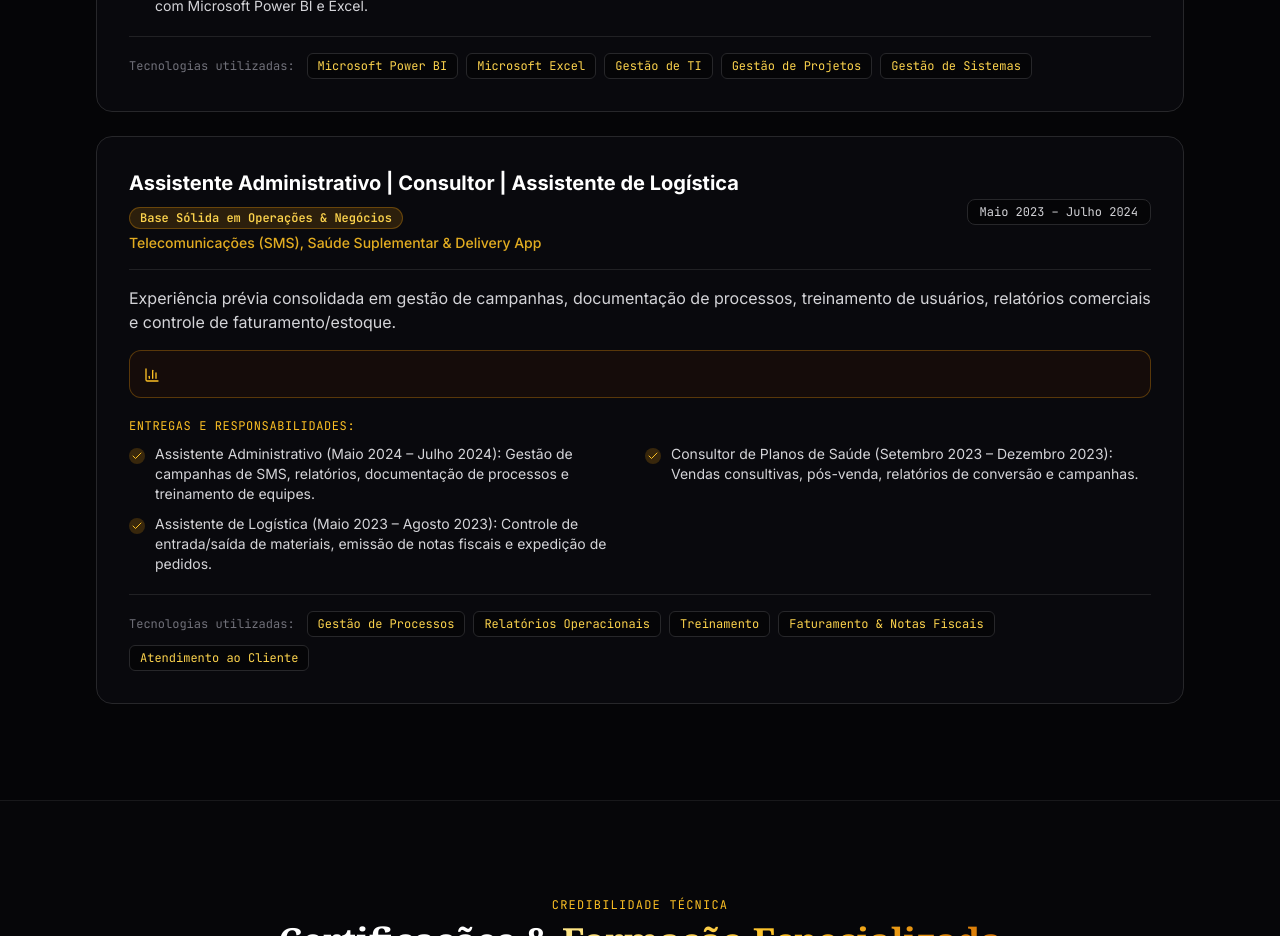
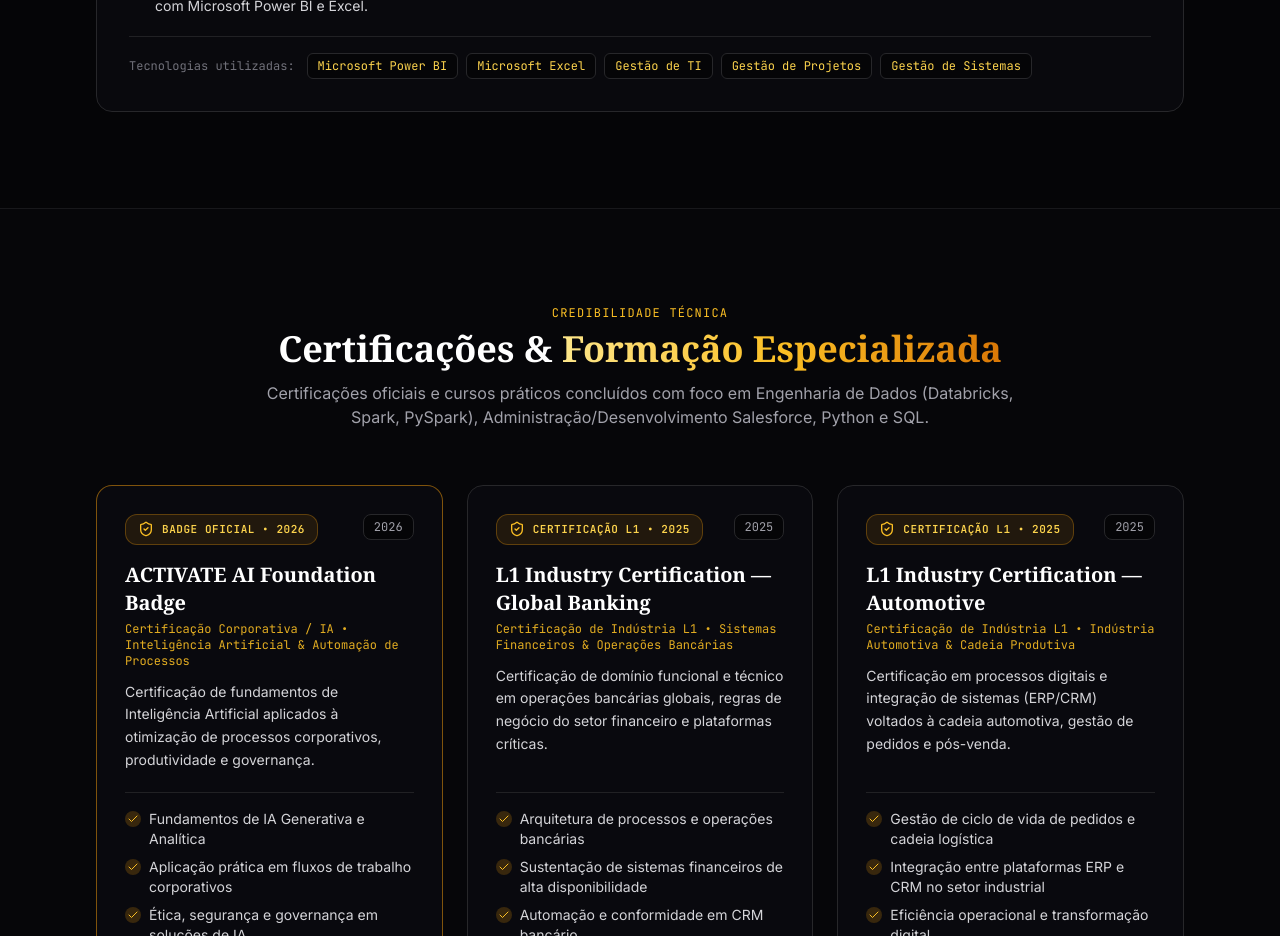
Before and after one commit to VictorWeiland/PortifolioOfc, a React (Vite) app: page / in a window 1280 px wide. Shown: the part 5740-6676 px from the top of the page. Built offline with nearby package versions, Linux system fonts and the light colour scheme.

Commit message:
ajuste experiencia

```diff
--- a/src/data/i18n.ts
+++ b/src/data/i18n.ts
@@ -238,22 +238,6 @@ export const I18N_DATA: Record<Language, PortfolioData> = {
             'Desenvolvimento de relatórios executivos e acompanhamento de KPIs com Microsoft Power BI e Excel.',
           ],
           techStack: ['Microsoft Power BI', 'Microsoft Excel', 'Gestão de TI', 'Gestão de Projetos', 'Gestão de Sistemas'],
-        },
-        {
-          id: 'exp-5',
-          role: 'Assistente Administrativo | Consultor | Assistente de Logística',
-          period: 'Maio 2023 – Julho 2024',
-          sector: 'Telecomunicações (SMS), Saúde Suplementar & Delivery App',
-          category: 'management',
-          highlight: 'Base Sólida em Operações & Negócios',
-          impactSummary:
-            'Experiência prévia consolidada em gestão de campanhas, documentação de processos, treinamento de usuários, relatórios comerciais e controle de faturamento/estoque.',
-          responsibilities: [
-            'Assistente Administrativo (Maio 2024 – Julho 2024): Gestão de campanhas de SMS, relatórios, documentação de processos e treinamento de equipes.',
-            'Consultor de Planos de Saúde (Setembro 2023 – Dezembro 2023): Vendas consultivas, pós-venda, relatórios de conversão e campanhas.',
-            'Assistente de Logística (Maio 2023 – Agosto 2023): Controle de entrada/saída de materiais, emissão de notas fiscais e expedição de pedidos.',
-          ],
-          techStack: ['Gestão de Processos', 'Relatórios Operacionais', 'Treinamento', 'Faturamento & Notas Fiscais', 'Atendimento ao Cliente'],
         },
       ],
     },
```
